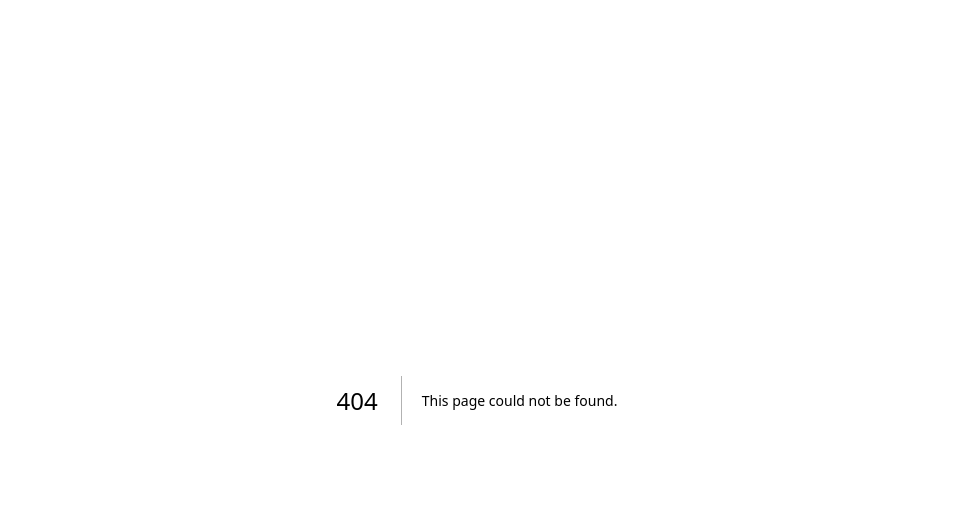
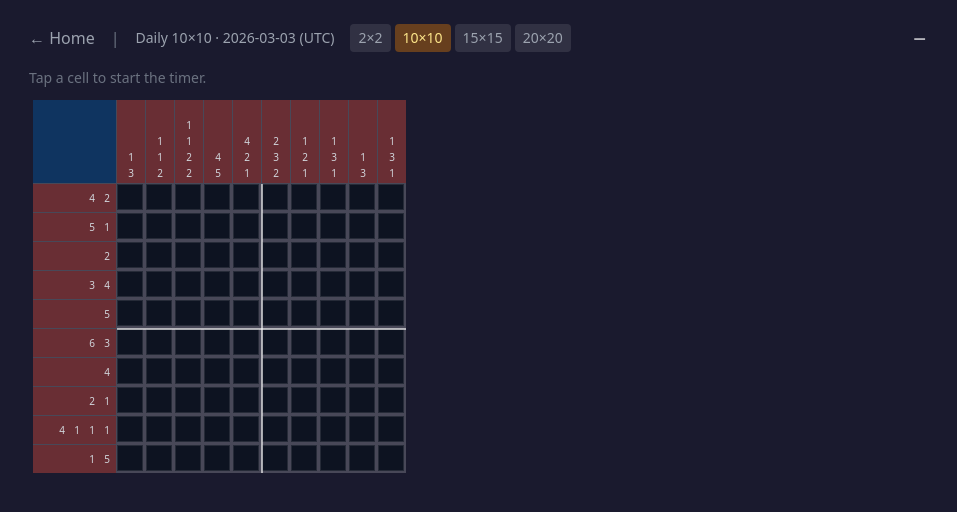
Before and after one commit to cheollie/nonorace, a Next.js app: page /daily in a window 1280 px wide. Before the commit this address had no page. Shown: the top 512 px of the page, without its empty margins (163-1120 px from the left). Built offline with nearby package versions, Linux system fonts and the light colour scheme.

Commit message:
add a daily game
meow

```diff
--- /dev/null
+++ b/src/app/daily/page.tsx
@@ -0,0 +1,220 @@
+"use client";
+
+import {
+  checkSolved,
+  createEmptyGrid,
+  generatePuzzle,
+  getViolations,
+  type CellState,
+  type NonogramPuzzle,
+} from "@/lib/nonogram";
+import { GameGrid } from "@/app/room/[roomId]/GameGrid";
+import Link from "next/link";
+import { useSearchParams } from "next/navigation";
+import { useCallback, useEffect, useMemo, useState } from "react";
+
+const SIZES = [2, 10, 15, 20] as const;
+type Size = (typeof SIZES)[number];
+
+function getSize(searchParams: ReturnType<typeof useSearchParams>): Size {
+  const s = searchParams.get("size");
+  const n = s ? parseInt(s, 10) : 10;
+  if (SIZES.includes(n as Size)) return n as Size;
+  return 10;
+}
+
+/** Today's date in UTC (YYYY-MM-DD) so everyone gets the same daily. */
+function getTodayUTC(): string {
+  return new Date().toISOString().slice(0, 10);
+}
+
+function formatTime(ms: number): string {
+  return `${Math.floor(ms / 60000)}:${(Math.floor(ms / 1000) % 60).toString().padStart(2, "0")}.${Math.floor(ms / 100) % 10}`;
+}
+
+export default function DailyPage() {
+  const searchParams = useSearchParams();
+  const size = getSize(searchParams);
+  const dateStr = getTodayUTC();
+
+  const puzzle = useMemo(
+    () => generatePuzzle(`daily-${dateStr}-${size}`, size, size),
+    [dateStr, size]
+  );
+
+  type SizeState = {
+    grid: CellState[][];
+    gameStartedAt: number | null;
+    finishedTime: number | null;
+  };
+
+  const [stateBySize, setStateBySize] = useState<Record<string, SizeState>>({});
+  const [displayTimeMs, setDisplayTimeMs] = useState(0);
+  const [copied, setCopied] = useState(false);
+
+  // Current size's state (or empty); ensure grid dimensions match current size
+  const emptyGridForSize = useMemo(() => createEmptyGrid(size, size), [size]);
+  const currentState = stateBySize[String(size)];
+  const grid =
+    currentState?.grid &&
+    currentState.grid.length === size &&
+    currentState.grid[0]?.length === size
+      ? currentState.grid
+      : emptyGridForSize;
+  const gameStartedAt = currentState?.gameStartedAt ?? null;
+  const finishedTime = currentState?.finishedTime ?? null;
+
+  const setGrid = useCallback(
+    (update: CellState[][] | ((prev: CellState[][]) => CellState[][])) => {
+      setStateBySize((prev) => {
+        const cur = prev[String(size)] ?? {
+          grid: createEmptyGrid(size, size),
+          gameStartedAt: null,
+          finishedTime: null,
+        };
+        const newGrid = typeof update === "function" ? update(cur.grid) : update;
+        return { ...prev, [String(size)]: { ...cur, grid: newGrid } };
+      });
+    },
+    [size]
+  );
+
+  const setGameStartedAt = useCallback((value: number | null) => {
+    setStateBySize((prev) => {
+      const cur = prev[String(size)] ?? {
+        grid: createEmptyGrid(size, size),
+        gameStartedAt: null,
+        finishedTime: null,
+      };
+      return { ...prev, [String(size)]: { ...cur, gameStartedAt: value } };
+    });
+  }, [size]);
+
+  const setFinishedTime = useCallback((value: number | null) => {
+    setStateBySize((prev) => {
+      const cur = prev[String(size)] ?? {
+        grid: createEmptyGrid(size, size),
+        gameStartedAt: null,
+        finishedTime: null,
+      };
+      return { ...prev, [String(size)]: { ...cur, finishedTime: value } };
+    });
+  }, [size]);
+
+  useEffect(() => {
+    if (gameStartedAt == null) {
+      setDisplayTimeMs(0);
+      return;
+    }
+    if (finishedTime != null) {
+      setDisplayTimeMs(finishedTime);
+      return;
+    }
+    const t = setInterval(() => setDisplayTimeMs(Date.now() - gameStartedAt), 100);
+    return () => clearInterval(t);
+  }, [gameStartedAt, finishedTime]);
+
+  const onCellChange = useCallback(
+    (r: number, c: number, state: CellState) => {
+      if (finishedTime != null) return;
+      if (gameStartedAt == null) setGameStartedAt(Date.now());
+      setGrid((prev) =>
+        prev.map((row, i) =>
+          i === r ? row.map((cell, j) => (j === c ? state : cell)) : row
+        )
+      );
+    },
+    [gameStartedAt, finishedTime, setGrid, setGameStartedAt]
+  );
+
+  useEffect(() => {
+    if (gameStartedAt == null || finishedTime != null || !checkSolved(grid, puzzle)) return;
+    setFinishedTime(Date.now() - gameStartedAt);
+  }, [grid, puzzle, gameStartedAt, finishedTime, setFinishedTime]);
+
+  const timeMs = finishedTime ?? (gameStartedAt != null ? Date.now() - gameStartedAt : 0);
+  const origin = typeof window !== "undefined" ? window.location.origin : "";
+  const copyText = [
+    `✨ Daily Nonogram · ${dateStr} · ${size}×${size}`,
+    `Finished in ${formatTime(timeMs)} 🎉`,
+    origin ? `Play at ${origin}` : "",
+  ]
+    .filter(Boolean)
+    .join("\n");
+
+  const copyScore = useCallback(() => {
+    navigator.clipboard.writeText(copyText).then(() => {
+      setCopied(true);
+      setTimeout(() => setCopied(false), 2000);
+    });
+  }, [copyText]);
+
+  const canPlay = gameStartedAt != null;
+  const isDone = finishedTime != null;
+
+  return (
+    <main className="min-h-screen p-4 md:p-6">
+      <div className="max-w-4xl mx-auto">
+        <div className="flex flex-wrap items-center justify-between gap-4 mb-4">
+          <div className="flex items-center gap-4 flex-wrap">
+            <Link href="/" className="text-gray-400 hover:text-white transition">
+              ← Home
+            </Link>
+            <span className="text-gray-500">|</span>
+            <span className="text-sm text-gray-400">
+              Daily {size}×{size} · {dateStr} (UTC)
+            </span>
+            <div className="flex gap-1">
+              {SIZES.map((s) => (
+                <Link
+                  key={s}
+                  href={`/daily?size=${s}`}
+                  className={`px-2 py-1 rounded text-sm transition ${size === s ? "bg-amber-600/40 text-amber-200" : "bg-white/10 text-gray-400 hover:bg-white/20"}`}
+                >
+                  {s}×{s}
+                </Link>
+              ))}
+            </div>
+          </div>
+          <span className="text-lg font-mono tabular-nums text-white">
+            {gameStartedAt == null ? "—" : formatTime(displayTimeMs)}
+          </span>
+        </div>
+
+        {isDone && (
+          <div className="mb-4 p-4 rounded-lg bg-amber-600/20 border border-amber-500/30">
+            <p className="text-amber-200 font-medium mb-2">You did it!</p>
+            <p className="text-white text-lg font-mono tabular-nums mb-3">{formatTime(finishedTime!)}</p>
+            <p className="text-xs text-gray-400 mb-2">Copy to share:</p>
+            <div className="flex flex-col gap-2">
+              <pre className="text-sm text-gray-300 bg-black/30 px-3 py-2 rounded whitespace-pre-wrap font-sans">
+                {copyText}
+              </pre>
+              <button
+                type="button"
+                onClick={copyScore}
+                className="px-3 py-1.5 rounded-lg bg-amber-600 hover:bg-amber-500 text-white text-sm font-medium shrink-0"
+              >
+                {copied ? "Copied!" : "Copy"}
+              </button>
+            </div>
+          </div>
+        )}
+
+        {!canPlay && (
+          <p className="text-sm text-gray-500 mb-2">Tap a cell to start the timer.</p>
+        )}
+
+        <div className={isDone ? "opacity-60 pointer-events-none" : ""}>
+          <GameGrid
+            puzzle={puzzle}
+            grid={grid}
+            onCellChange={onCellChange}
+            disabled={isDone}
+            violations={getViolations(grid, puzzle)}
+          />
+        </div>
+      </div>
+    </main>
+  );
+}
--- a/src/app/page.tsx
+++ b/src/app/page.tsx
@@ -46,6 +46,22 @@ export default function HomePage() {
 
       <div className="w-full max-w-sm space-y-4">
         <div className="border-t border-white/10 pt-4 first:border-t-0 first:pt-0">
+          <p className="text-sm text-gray-400 mb-2">Daily</p>
+          <p className="text-xs text-gray-500 mb-2">One puzzle per size per day (UTC). Share your time.</p>
+          <div className="grid grid-cols-4 gap-2 mb-2">
+            {SIZES.map((s) => (
+              <a
+                key={s}
+                href={`/daily?size=${s}`}
+                className="py-2 rounded-lg font-medium transition text-center bg-amber-600/20 hover:bg-amber-600/40 text-amber-200 border border-amber-500/30"
+              >
+                {s}×{s}
+              </a>
+            ))}
+          </div>
+        </div>
+
+        <div className="border-t border-white/10 pt-4">
           <p className="text-sm text-gray-400 mb-2">Create room</p>
           <div className="grid grid-cols-4 gap-2 mb-3">
             {SIZES.map((s) => (
--- a/src/lib/nonogram.ts
+++ b/src/lib/nonogram.ts
@@ -83,6 +83,7 @@ export function generatePuzzle(roomId: string, rows: number, cols: number): Nono
 }
 
 function getClue(line: boolean[]): number[] {
+  if (!Array.isArray(line)) return [0];
   const out: number[] = [];
   let count = 0;
   for (const cell of line) {
@@ -98,6 +99,7 @@ function getClue(line: boolean[]): number[] {
 
 /** Get run lengths of filled cells in a line (empty and cross both count as break). */
 export function getRunsFromLine(line: CellState[]): number[] {
+  if (!Array.isArray(line)) return [];
   const out: number[] = [];
   let count = 0;
   for (const cell of line) {
```
